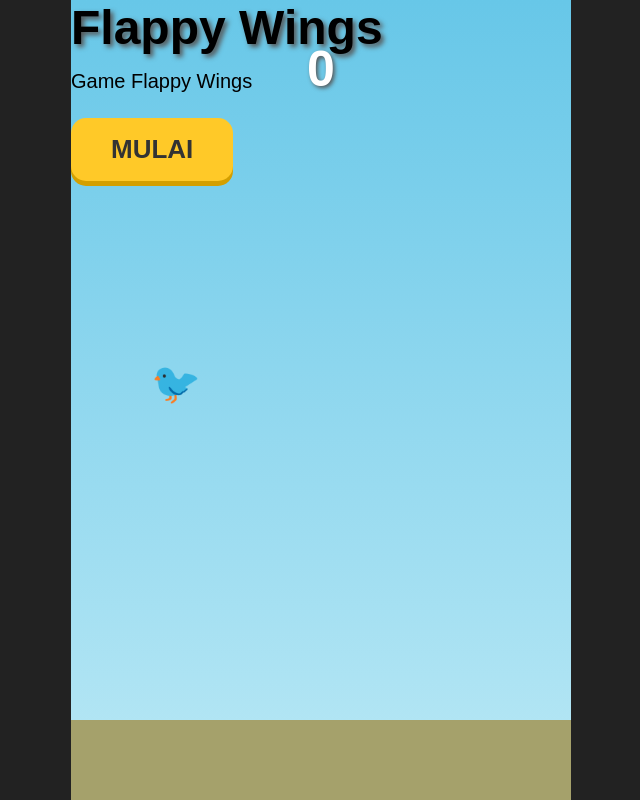
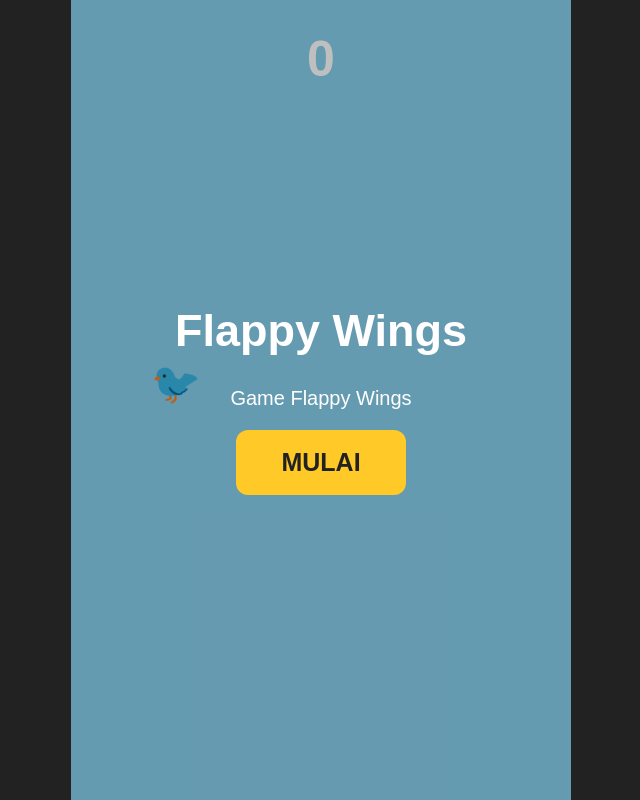
Before and after one commit to sepeleeee35-arch/FlappyWings, a plain HTML site: page index.html in a window 1280 px wide. Shown: the whole page, without its empty margins (319-959 px from the left). Drawn offline with Linux system fonts and the light colour scheme.

Commit message:
Update style.css

```diff
--- a/style.css
+++ b/style.css
@@ -1,6 +1,5 @@
 * {
     box-sizing: border-box;
-    -webkit-tap-highlight-color: transparent;
 }
 
 html,
@@ -9,7 +8,6 @@ body {
     padding: 0;
     width: 100%;
     height: 100%;
-    overflow: hidden;
 }
 
 body {
@@ -22,46 +20,29 @@ body {
 
 #game {
     position: relative;
-
-    width: min(100vw, 500px);
-    height: min(100vh, 900px);
-
+    width: 100vw;
+    max-width: 500px;
+    height: 100vh;
+    max-height: 900px;
     overflow: hidden;
 
-    background: linear-gradient(
-        #67c7e8,
-        #b9e8f5
-    );
-
-    touch-action: manipulation;
+    background: skyblue;
 }
-
-
-/* SCORE */
 
 #score {
     position: absolute;
-
-    top: 40px;
+    top: 30px;
     left: 0;
-
     width: 100%;
 
     text-align: center;
 
     font-size: 50px;
     font-weight: bold;
-
     color: white;
 
-    text-shadow:
-        2px 2px 4px #555;
-
-    z-index: 100;
+    z-index: 10;
 }
-
-
-/* BIRD */
 
 #bird {
     position: absolute;
@@ -71,150 +52,62 @@ body {
 
     font-size: 40px;
 
-    z-index: 50;
-
-    user-select: none;
-    pointer-events: none;
+    z-index: 5;
 }
 
-
-/* START SCREEN */
-
-#startScreen,
-#gameOverScreen {
-
+#menu {
     position: absolute;
 
     top: 0;
     left: 0;
-    right: 0;
-    bottom: 0;
+
+    width: 100%;
+    height: 100%;
 
     display: flex;
-
     flex-direction: column;
 
     justify-content: center;
     align-items: center;
 
-    text-align: center;
-
     background: rgba(0, 0, 0, 0.25);
 
     color: white;
 
-    z-index: 1000;
-
-    pointer-events: auto;
+    z-index: 100;
 }
 
-
-/* GAME OVER */
-
-#gameOverScreen {
-    display: none;
+#menu h1 {
+    font-size: 45px;
+    margin: 0 0 10px;
 }
 
-
-/* TITLE */
-
-h1 {
-    margin: 0 0 15px 0;
-
-    font-size: 48px;
-
-    text-shadow:
-        3px 3px 5px #555;
+#menu p {
+    font-size: 20px;
 }
 
+#startButton {
+    display: block;
 
-/* TEXT */
-
-p {
-    font-size: 20px;
-
-    margin: 0 0 25px 0;
-}
-
-
-/* BUTTON */
-
-button {
-    position: relative;
-
-    z-index: 9999;
-
-    pointer-events: auto;
+    padding: 18px 45px;
 
     border: none;
-
-    padding: 16px 40px;
-
-    border-radius: 15px;
+    border-radius: 12px;
 
     background: #ffc928;
 
-    color: #333;
+    color: #222;
 
-    font-size: 26px;
-
+    font-size: 25px;
     font-weight: bold;
 
     cursor: pointer;
 
-    user-select: none;
+    z-index: 101;
 
     touch-action: manipulation;
-
-    box-shadow:
-        0 5px 0 #d39f00;
 }
 
-
-/* SAAT DITEKAN */
-
-button:active {
-    transform: translateY(4px);
-
-    box-shadow:
-        0 1px 0 #d39f00;
+#startButton:active {
+    transform: scale(0.95);
 }
-
-
-/* PIPES */
-
-.pipe {
-    position: absolute;
-
-    background: linear-gradient(
-        90deg,
-        #4caf50,
-        #81c784,
-        #388e3c
-    );
-
-    border: 3px solid #28752c;
-
-    z-index: 20;
-}
-
-
-/* GROUND */
-
-#game::after {
-    content: "";
-
-    position: absolute;
-
-    bottom: 0;
-    left: 0;
-
-    width: 100%;
-    height: 80px;
-
-    background: #a5a16b;
-
-    z-index: 30;
-
-    pointer-events: none;
-}
```
